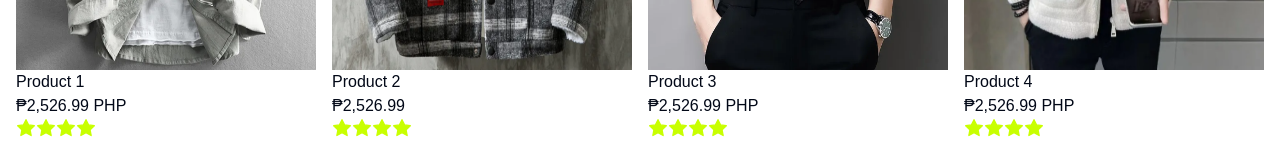
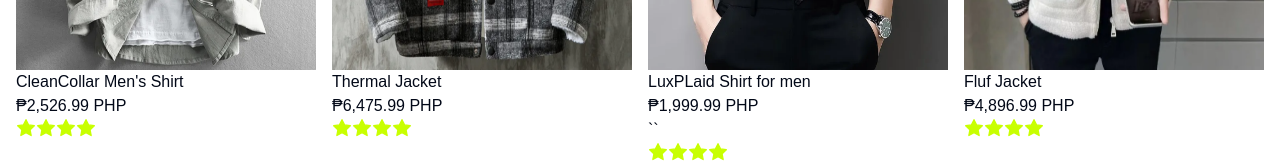
Before and after one commit to Orekidesu/eCommerce, a Vue app: page /products in a window 1280 px wide. Shown: the part 539-707 px from the top of the page. Built offline with nearby package versions, Linux system fonts and the light colour scheme; no server answers.

Commit message:
dashboard and products images updated

```diff
--- a/src/components/dashboardComponent.vue
+++ b/src/components/dashboardComponent.vue
@@ -67,7 +67,8 @@
             src="../assets/cleanCollarNavy.png" alt="cleanCollarNavy">
         </div>
         <div class="text-start">
-          <p class="">Product 1</p>
+          <p class="">
+            CleanCollar Men's Shirt</p>
           <p>₱2,526.99 PHP</p>
         </div>
       </router-link>
@@ -84,7 +85,7 @@
       <router-link to="/productDetails" class="hover:underline">
         <div class=" overflow-hidden">
           <img class="transform transition duration-500 hover:scale-110 h-44 md:h-96" src="../assets/thermalJacket.png"
-            alt="cleanCollarNavy">
+            alt="thermal Jacket">
         </div>
         <div class="text-start">
           <p>Thermal Jacket</p>
@@ -97,7 +98,7 @@
             alt="Product 4">
         </div>
         <div class="text-start">
-          <p>Flull Jacket</p>
+          <p>Fluf Jacket</p>
           <p>₱4,896.99 PHP</p>
         </div>
       </router-link>
--- a/src/components/productsComponent.vue
+++ b/src/components/productsComponent.vue
@@ -13,9 +13,10 @@
           src="../assets/cleanCollarGray.png" alt="cleanCollar">
       </div>
       <div class="text-start">
-        <p class="">Product 1</p>
+        <p class="">
+          CleanCollar Men's Shirt</p>
         <p>₱2,526.99 PHP</p>
-        <p class="flex flex-row">
+        <p class="flex flex-ro`w">
           <Star :size="20" color="#c8ff00" :stroke-width="1.5" fill="#c8ff00" />
           <Star :size="20" color="#c8ff00" :stroke-width="1.5" fill="#c8ff00" />
           <Star :size="20" color="#c8ff00" :stroke-width="1.5" fill="#c8ff00" />
@@ -29,8 +30,8 @@
           src="../assets/thermalJacket.png" alt="thermal jacket">
       </div>
       <div class="text-start">
-        <p>Product 2</p>
-        <p>₱2,526.99</p>
+        <p>Thermal Jacket</p>
+        <p>₱6,475.99 PHP</p>
         <p class="flex flex-row">
           <Star :size="20" color="#c8ff00" :stroke-width="1.5" fill="#c8ff00" />
           <Star :size="20" color="#c8ff00" :stroke-width="1.5" fill="#c8ff00" />
@@ -45,8 +46,8 @@
           alt="luxpLaid">
       </div>
       <div class="text-start">
-        <p>Product 3</p>
-        <p>₱2,526.99 PHP</p>
+        <p>LuxPLaid Shirt for men</p>
+        <p>₱1,999.99 PHP</p>``
         <p class="flex flex-row">
           <Star :size="20" color="#c8ff00" :stroke-width="1.5" fill="#c8ff00" />
           <Star :size="20" color="#c8ff00" :stroke-width="1.5" fill="#c8ff00" />
@@ -62,8 +63,8 @@
           src="../assets/fluffJacket.png" alt="Product 4">
       </div>
       <div class="text-start">
-        <p>Product 4</p>
-        <p>₱2,526.99 PHP</p>
+        <p>Fluf Jacket</p>
+        <p>₱4,896.99 PHP</p>
         <p class="flex flex-row">
           <Star :size="20" color="#c8ff00" :stroke-width="1.5" fill="#c8ff00" />
           <Star :size="20" color="#c8ff00" :stroke-width="1.5" fill="#c8ff00" />
```
